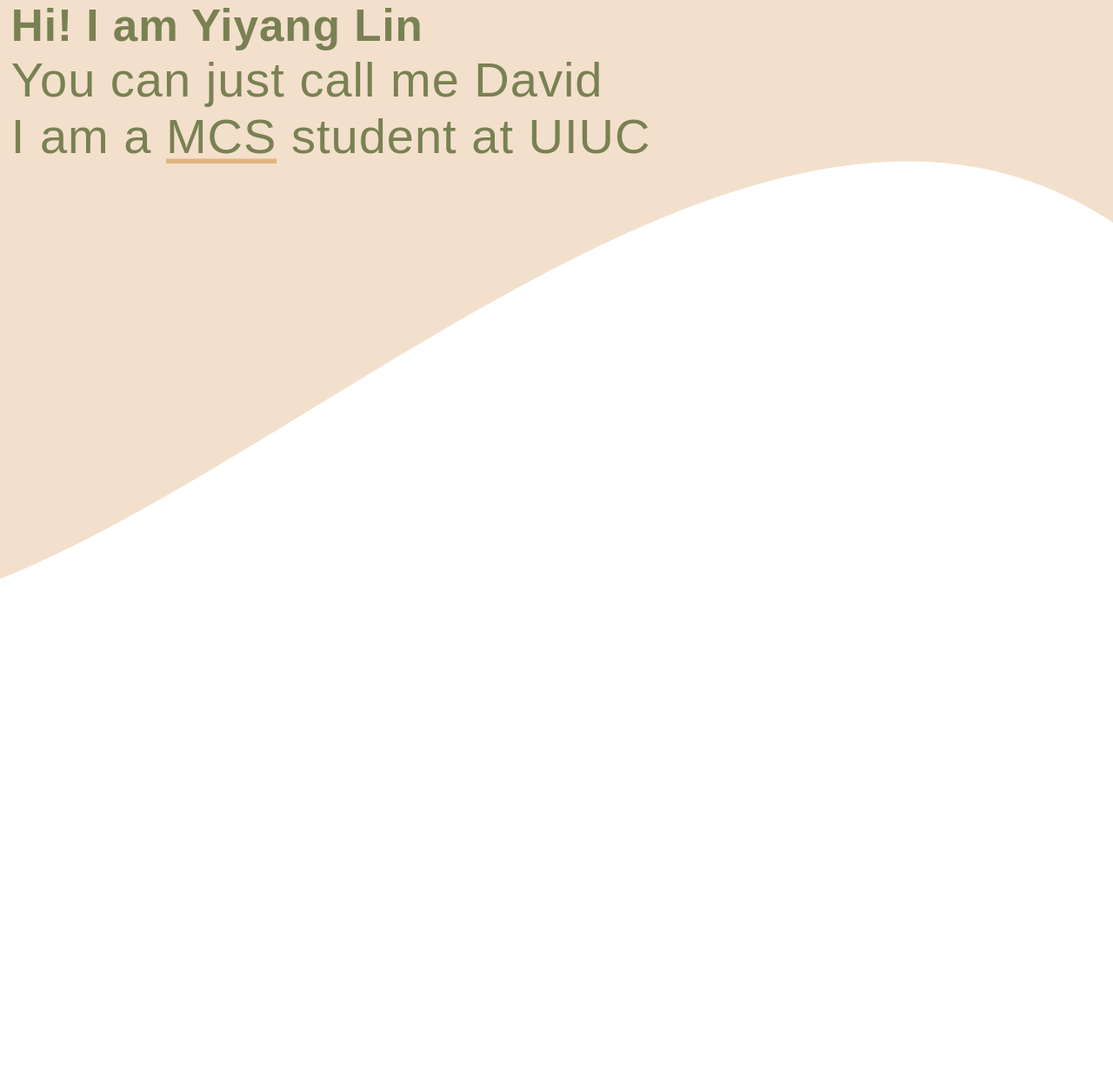
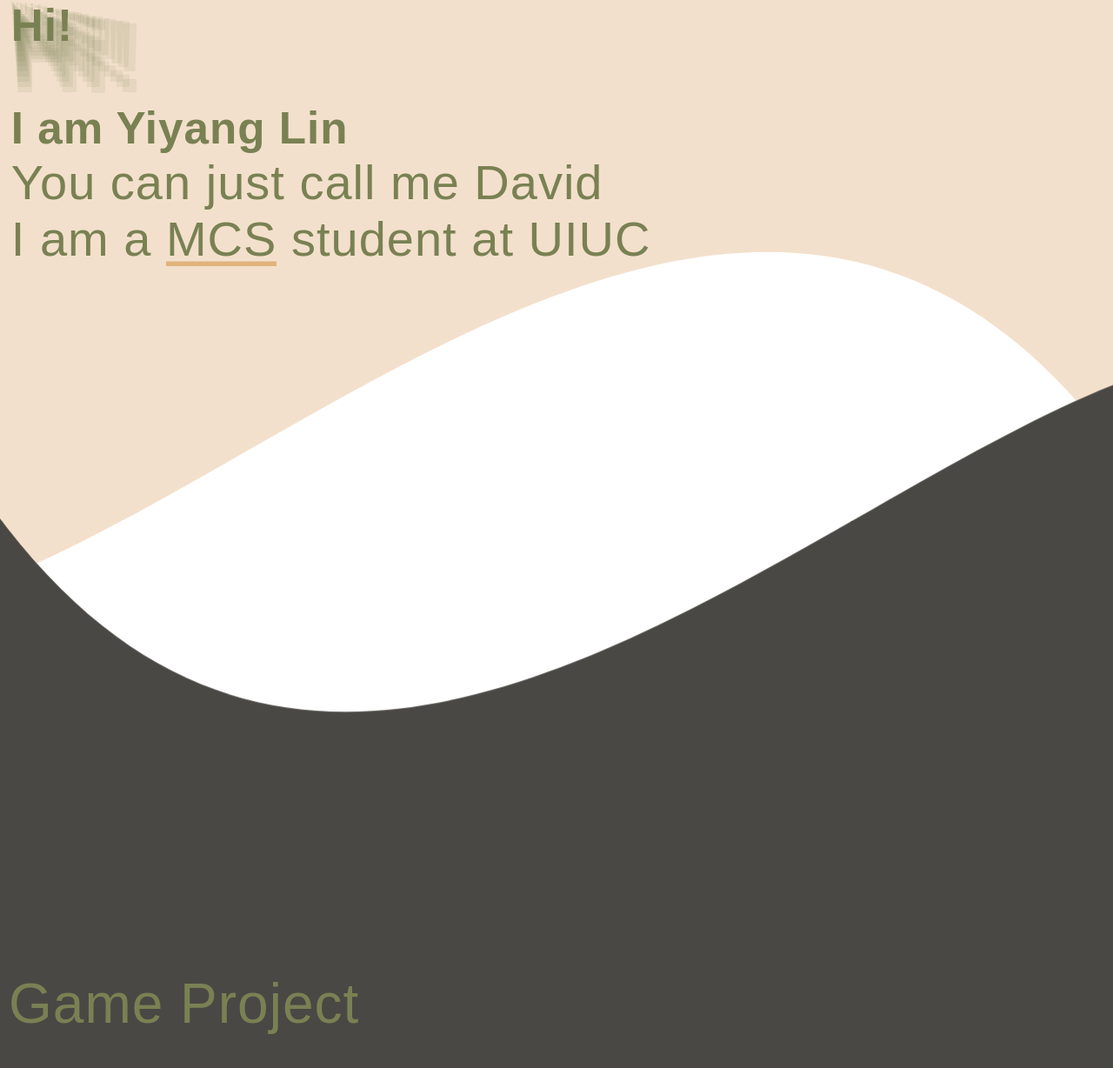
Before and after one commit to yiyanglin98/personal-website, a React (Create React App) app: page / in a window 1280 px wide. Shown: the top 1228 px of the page at 87% size. Before the commit the page ends 800 px from the top, so only its background shows below. Built offline with nearby package versions, Linux system fonts and the light colour scheme; grey boxes are pictures that could not be loaded; the HTML template or start-up script is replaced by a standard one.

Commit message:
project-game half done

```diff
--- a/src/App.css
+++ b/src/App.css
@@ -16,17 +16,20 @@
 
 h1 {
   font-weight:bolder;
-  animation: fadeIn 2s ease-out;
+  animation: fadeIn 1s ease-out;
   animation-fill-mode: forwards;
 }
 
 h2 {
   font-weight:lighter;
   opacity:0;
-  animation: fadeIn 2s ease-out 1s;
+  animation: fadeIn 1s ease-out 0.6s;
   animation-fill-mode: forwards;
 }
 
+.dup-hi {
+  color: "e1b47c"
+}
 
 @media (min-width: 0px) {
   h1 { font-size: 4rem; }
@@ -43,19 +46,37 @@
   h2 { font-size: 3.5rem; }
 }
 
-svg {
+.background-svg {
   display: inline-block;
   position: absolute;
   top: 0;
   left: 0;
 }
-.container {
+
+.game-svg {
+  width: 100%;
+  transform: rotateX(0.5turn) scaleX(-1) translateY(99.9%);
+  position: absolute;
+}
+
+.header-container {
   display: inline-block;
-  position: fixed;
   width: 100%;
-  padding-bottom: 100%;
+  padding-bottom: 70vh;
+
   vertical-align: middle;
   overflow: hidden;
+  z-index: -1;
+}
+
+.projects-container {
+  display: inline-block;
+  width: 100%;
+  padding-bottom: 70vh;
+  padding-top: 30vh;
+  vertical-align: middle;
+  overflow: hidden;
+  z-index: -1;
 }
 
 @keyframes fadeIn {
--- a/src/App.tsx
+++ b/src/App.tsx
@@ -1,18 +1,28 @@
 import React from 'react';
 import './App.css';
 import DecoButton from './components/DecoButton';
+import GameCard from './components/GameCard';
+import DecoText from './components/DecoText';
 
 function App() {
   return (
     <div className="App">
-      <div className="container">
-        <svg viewBox="0 0 500 500" preserveAspectRatio="xMinYMin meet">
-          <path d="M0,260 C150,200 350,0 500,100 L500,00 L0,0 Z" style={{fill: "#f3e0cc", zIndex: -1}}></path>
+      <div className="header-container">
+        <svg viewBox="0 0 500 500" preserveAspectRatio="xMinYMin meet" className="background-svg">
+          <path d="M0,260 C150,200 350,0 500,200 L500,00 L0,0 Z" style={{fill: "#f3e0cc"}}></path>
 
         </svg>
-        <header className="App-header">
+        <header>
+        {Array.from({length: 18}, (_, index) => index + 1).map((i) => {
+        return <header className="App-header" style={{opacity: 0.1, position: "absolute"}}>
+        <h1 style={{fontSize: `${0.5*i}vw`}}>
+          Hi!
+        </h1>
+
+      </header>
+      })}
           <h1>
-            Hi! I am Yiyang Lin
+            Hi! <br/><br/>I am Yiyang Lin
           </h1>
           <h2>
             You can just call me David
@@ -22,14 +32,18 @@
           </h2>
         </header>
       </div>
-      {/* {Array.from({length: 25}, (_, index) => index + 1).map((i) => {
-        return <header className="App-header" style={{opacity: 0.2}}>
-        <h1 style={{fontSize: `${0.5*i}vw`}}>
-          Hi!
-        </h1>
 
-      </header>
-      })} */}
+
+      <div className="projects-container" style={{backgroundColor:"#4a4844"}}>
+      <svg viewBox="0 0 500 500" preserveAspectRatio="xMinYMin meet" className="game-svg">
+          <path d="M0,260 C150,200 350,0 500,200 L500,00 L0,0 Z" style={{fill: "#4a4844"}}></path>
+
+      </svg>
+      <DecoText>Game Project</DecoText>
+        <GameCard />
+      </div>
+
+
 
     </div>
 
--- /dev/null
+++ b/src/components/DecoText/index.css
@@ -0,0 +1,8 @@
+.deco-text {
+    margin: 10px 10px 10px 10px;
+    color: #798153;
+    font-family: Arial, Helvetica, sans-serif;
+    letter-spacing: 1px;
+    font-weight:lighter;
+    font-size: 4rem;
+}
--- /dev/null
+++ b/src/components/DecoText/index.tsx
@@ -0,0 +1,7 @@
+import './index.css';
+
+function DecoText({children}:{children:string}) {
+    return <h3 className="deco-text">{children}</h3>
+}
+
+export default DecoText;
--- /dev/null
+++ b/src/components/GameCard/index.css
@@ -0,0 +1,3 @@
+.game-video {
+    margin: "25px 100px 25px 100px"
+}
--- /dev/null
+++ b/src/components/GameCard/index.tsx
@@ -0,0 +1,20 @@
+import './index.css';
+import { useState } from 'react';
+function GameCard() {
+    const [hover1, setHover1] = useState(false);
+    return (
+        <div style={{zIndex:12, width: "50%", margin: "0 auto"}}>
+            <video height="auto" width="500" autoPlay muted loop style={{margin: "25px 100px 25px 100px"}}>
+                <source src="http://publish.illinois.edu/david-lin/files/2020/08/Screen-Recording-2020-08-02-at-11.47.00-PM.mp4" type="video/mp4" />
+            </video>
+            <video height="auto" width="500" autoPlay muted loop style={{margin: "25px 100px 25px 100px"}}>
+                <source src="http://publish.illinois.edu/david-lin/files/2021/11/Driving.mp4" type="video/mp4" />
+            </video>
+            <video height="auto" width="500" autoPlay muted loop style={{margin: "25px 100px 25px 100px"}}>
+                <source src="http://publish.illinois.edu/david-lin/files/2021/11/demo_SparkVideo.mp4" type="video/mp4" />
+            </video>
+        </div>
+    )
+}
+
+export default GameCard;
```
